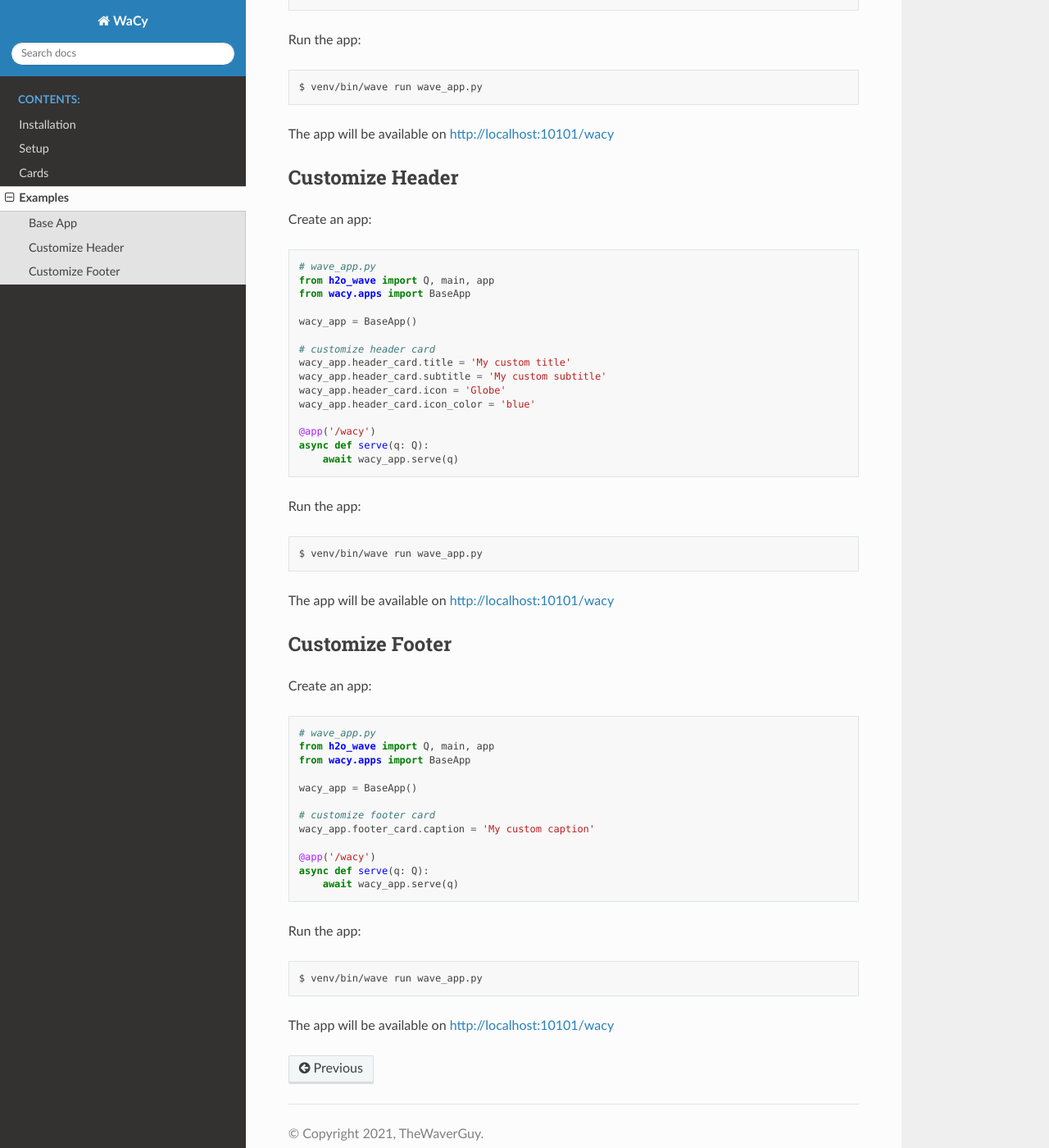
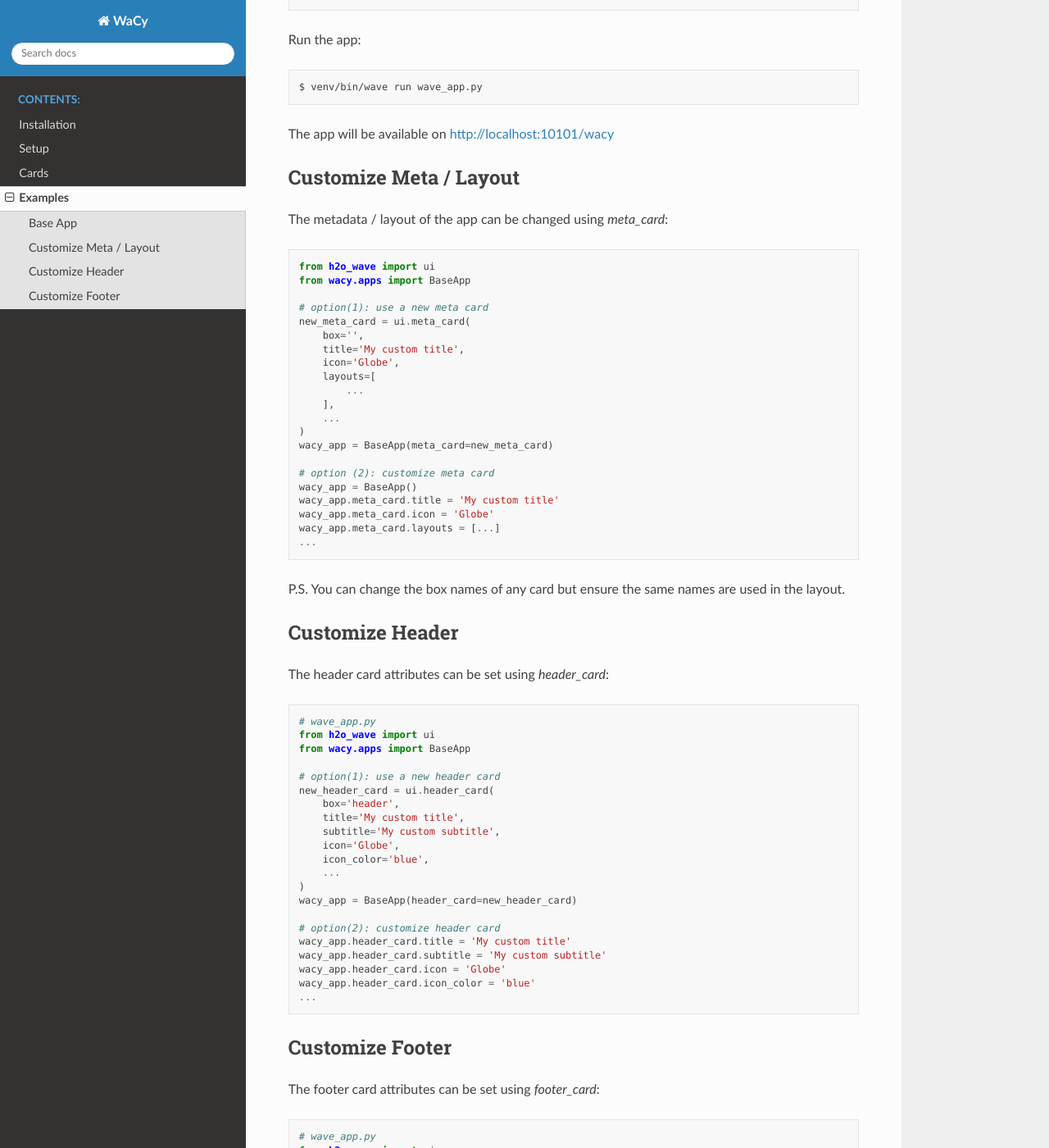
Before and after one commit to thewaverguy/wacy, a Sphinx documentation site: the page built from docs/source/examples.rst, in a window 1280 px wide and 1400 px high, scrolled down 428 px. Shown: the whole window at 82% size. Built offline with Sphinx 7.4.7 and the Read the Docs theme 2.0.0, drawn with Linux system fonts in a browser that asks for light colours; some of the changed text lies outside the part shown.

Commit message:
add examples

```diff
--- a/docs/source/examples.rst
+++ b/docs/source/examples.rst
@@ -4,7 +4,7 @@ Examples
 Base App
 --------
 
-Create an app:
+The Base App is an out-of-box app that can be run.
 
 .. code-block:: python
 
@@ -26,61 +26,85 @@ Run the app:
 
 The app will be available on http://localhost:10101/wacy
 
+Customize Meta / Layout
+-----------------------
+
+The metadata / layout of the app can be changed using `meta_card`:
+
+.. code-block:: python
+
+    from h2o_wave import ui
+    from wacy.apps import BaseApp
+
+    # option(1): use a new meta card
+    new_meta_card = ui.meta_card(
+        box='',
+        title='My custom title',
+        icon='Globe',
+        layouts=[
+            ...
+        ],
+        ...
+    )
+    wacy_app = BaseApp(meta_card=new_meta_card)
+
+    # option (2): customize meta card
+    wacy_app = BaseApp()
+    wacy_app.meta_card.title = 'My custom title'
+    wacy_app.meta_card.icon = 'Globe'
+    wacy_app.meta_card.layouts = [...]
+    ...
+
+P.S. You can change the box names of any card but ensure the same names are used in the layout.
+
 Customize Header
 ----------------
 
-Create an app:
+The header card attributes can be set using `header_card`:
 
 .. code-block:: python
 
     # wave_app.py
-    from h2o_wave import Q, main, app
+    from h2o_wave import ui
     from wacy.apps import BaseApp
 
-    wacy_app = BaseApp()
+    # option(1): use a new header card
+    new_header_card = ui.header_card(
+        box='header',
+        title='My custom title',
+        subtitle='My custom subtitle',
+        icon='Globe',
+        icon_color='blue',
+        ...
+    )
+    wacy_app = BaseApp(header_card=new_header_card)
 
-    # customize header card
+    # option(2): customize header card
     wacy_app.header_card.title = 'My custom title'
     wacy_app.header_card.subtitle = 'My custom subtitle'
     wacy_app.header_card.icon = 'Globe'
     wacy_app.header_card.icon_color = 'blue'
-
-    @app('/wacy')
-    async def serve(q: Q):
-        await wacy_app.serve(q)
-
-Run the app:
-
-.. code-block:: bash
-
-    $ venv/bin/wave run wave_app.py
-
-The app will be available on http://localhost:10101/wacy
+    ...
 
 Customize Footer
 ----------------
 
-Create an app:
+The footer card attributes can be set using `footer_card`:
 
 .. code-block:: python
 
     # wave_app.py
-    from h2o_wave import Q, main, app
+    from h2o_wave import ui
     from wacy.apps import BaseApp
 
-    wacy_app = BaseApp()
+    # option(1): use a new footer card
+    new_footer_card = ui.footer_card(
+        box='header',
+        caption='My custom caption'
+        ...
+    )
+    wacy_app = BaseApp(footer_card=new_footer_card)
 
-    # customize footer card
+    # option(2): customize footer card
     wacy_app.footer_card.caption = 'My custom caption'
-
-    @app('/wacy')
-    async def serve(q: Q):
-        await wacy_app.serve(q)
-
-Run the app:
-
-.. code-block:: bash
-
-    $ venv/bin/wave run wave_app.py
-
-The app will be available on http://localhost:10101/wacy
+    ...
```
